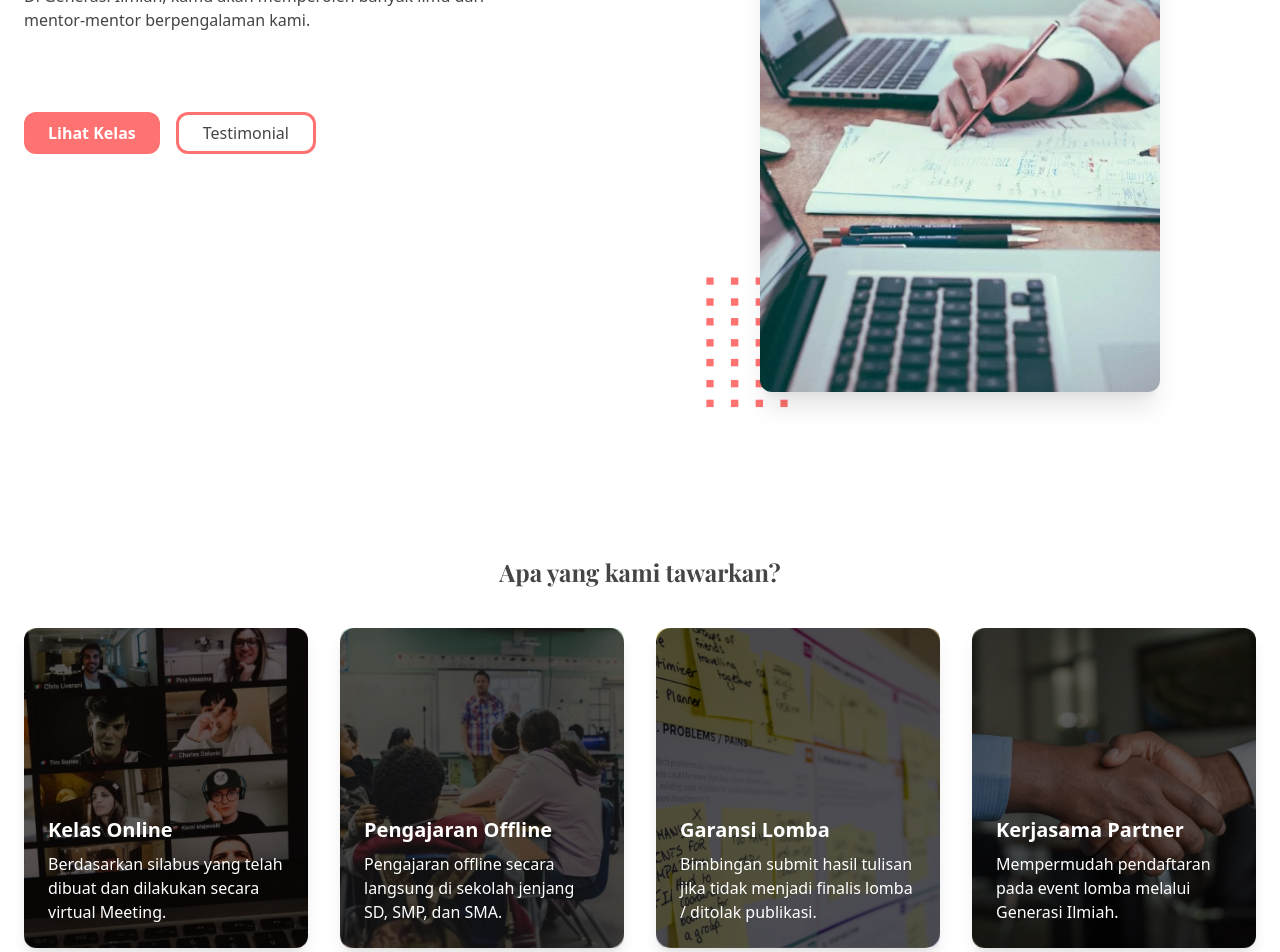
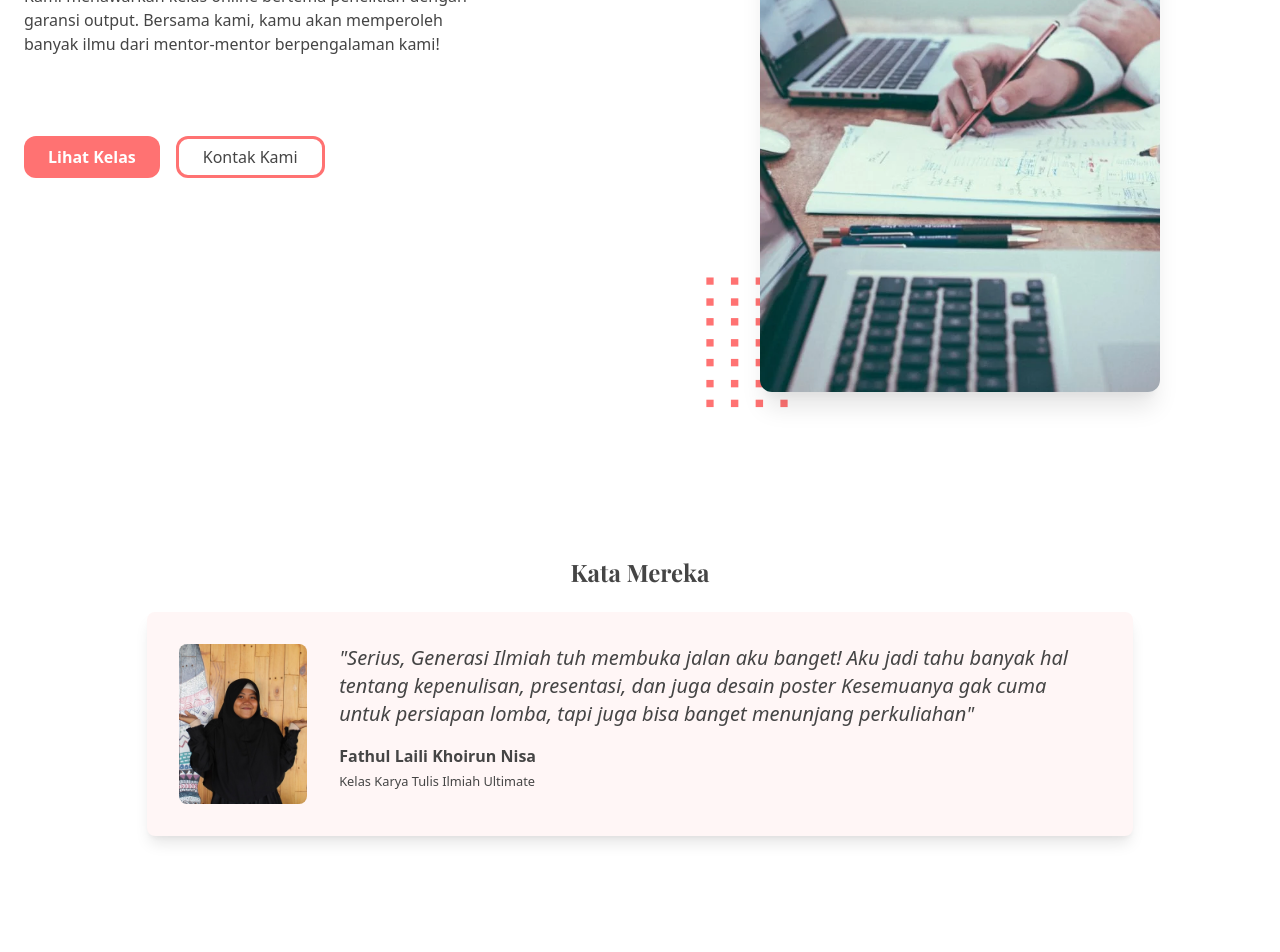
Before and after one commit to Generasiilmiah/generasiilmiah.com, a Next.js app: page / in a window 1280 px wide. Shown: the part 300-1252 px from the top of the page. Built offline with nearby package versions, Linux system fonts and the light colour scheme; no server answers.

Commit message:
Added home testimonial carousel

```diff
--- /dev/null
+++ b/components/HomeTestimonial.jsx
@@ -0,0 +1,44 @@
+import React from "react";
+import HomeSectionHeader from "./HomeSectionHeader";
+import TestimonialItem from "./TestimonialItem";
+
+import { Swiper, SwiperSlide } from "swiper/react";
+import SwiperCore, { Navigation, Pagination, Scrollbar, A11y } from "swiper";
+
+SwiperCore.use([Navigation, Pagination, Scrollbar, A11y]);
+
+function HomeTestimonial(props) {
+  return (
+    <section
+      className="container mx-auto md:px-6 pb-8 md:mb-14"
+      data-aos="fade-up"
+      data-aos-delay={150}
+      data-aos-easing="ease-in-out"
+    >
+      <HomeSectionHeader title="Kata Mereka" isCenter="centered" />
+
+      <Swiper
+        spaceBetween={50}
+        slidesPerView={1}
+        autoplay
+        navigation
+        pagination={{ clickable: true }}
+      >
+        <SwiperSlide>
+          <TestimonialItem
+            name="Fathul Laili Khoirun Nisa"
+            class="Kelas Karya Tulis Ilmiah Ultimate"
+            img="/assets/testimonial.jpg"
+          >
+            "Serius, Generasi Ilmiah tuh membuka jalan aku banget! Aku jadi tahu
+            banyak hal tentang kepenulisan, presentasi, dan juga desain poster
+            Kesemuanya gak cuma untuk persiapan lomba, tapi juga bisa banget
+            menunjang perkuliahan"
+          </TestimonialItem>
+        </SwiperSlide>
+      </Swiper>
+    </section>
+  );
+}
+
+export default HomeTestimonial;
--- /dev/null
+++ b/components/TestimonialItem.jsx
@@ -0,0 +1,25 @@
+import React from "react";
+
+function TestimonialItem(props) {
+  return (
+    <div className="flex flex-col md:flex-row gap-8 p-8 pb-10 md:pb-8 mb-10 w-4/5 mx-auto rounded-lg backdrop cursor-pointer shadow-lg">
+      <div
+        className="w-full md:w-32 h-40 bg-gray-400 rounded-lg md:flex-shrink-0"
+        style={{
+          backgroundImage: `url(${props.img})`,
+          backgroundPosition: "center",
+          backgroundSize: "cover",
+          backgroundRepeat: "no-repeat",
+        }}
+      ></div>
+      <div className="">
+        <p className="text-lg md:text-xl italic">{props.children}</p>
+
+        <h4 className="mt-6 md:mt-4 font-bold">{props.name}</h4>
+        <small>{props.class}</small>
+      </div>
+    </div>
+  );
+}
+
+export default TestimonialItem;
--- a/pages/index.jsx
+++ b/pages/index.jsx
@@ -1,5 +1,6 @@
 import React from "react";
 import Link from "next/link";
+
 import BottomCta from "../components/BottomCta";
 import Mengapa from "../components/Mengapa";
 import Services from "../components/Services";
@@ -7,6 +8,7 @@ import HomeClass from "../components/HomeClass";
 
 import classIndex from "../kelas.json";
 import Head from "next/head";
+import HomeTestimonial from "../components/HomeTestimonial";
 
 function index(props) {
   return (
@@ -14,7 +16,7 @@ function index(props) {
       <Head>
         <meta
           name="description"
-          content="Asah kemampuan penelitian dan penalaranmu bersama Generasi Ilmiah! Di Generasi Ilmiah, kamu akan memperoleh banyak ilmu dari mentor-mentor berpengalaman kami."
+          content="Asah kemampuan penelitian dan penalaranmu bersama Generasi Ilmiah! Kami menawarkan kelas online bertema penelitian dengan garansi output."
         />
         <meta property="og:url" content="https://generasiilmiah.com/" />
         <meta
@@ -24,13 +26,13 @@ function index(props) {
         <meta property="og:type" content="website" />
         <meta
           property="og:description"
-          content="Asah kemampuan penelitian dan penalaranmu bersama Generasi Ilmiah! Di Generasi Ilmiah, kamu akan memperoleh banyak ilmu dari mentor-mentor berpengalaman kami."
+          content="Asah kemampuan penelitian dan penalaranmu bersama Generasi Ilmiah! Kami menawarkan kelas online bertema penelitian dengan garansi output."
         />
         <meta
           property="og:title"
-          content="Generasi Ilmiah - Kontributif, prestatif, inspiratif"
+          content="Generasi Ilmiah - Les Karya Tulis Ilmiah"
         />
-        <title>Generasi Ilmiah - Kontributif, Prestatif, Inspiratif</title>
+        <title>Generasi Ilmiah - Les Karya Tulis Ilmiah</title>
       </Head>
 
       <header className="md:pb-10 md:container md:mx-auto flex md:justify-between flex-col-reverse md:flex-row overflow-x-hidden">
@@ -43,8 +45,9 @@ function index(props) {
             Asah Kemampuan Penelitian dan Penalaranmu bersama Generasi Ilmiah!
           </h2>
           <p className="mb-20">
-            Di Generasi Ilmiah, kamu akan memperoleh banyak ilmu dari
-            mentor-mentor berpengalaman kami.
+            Kami menawarkan kelas online bertema penelitian dengan garansi
+            output. Bersama kami, kamu akan memperoleh banyak ilmu dari
+            mentor-mentor berpengalaman kami!
           </p>
 
           <div className="flex">
@@ -59,18 +62,19 @@ function index(props) {
               </a>
             </Link>
 
-            <Link href="/testimonial">
-              <a className="block">
+            <Link href="https://api.whatsapp.com/send?phone=6281370369566&text=Halo%20Generasi%20Ilmiah!">
+              <a rel="noopener noreferrer" target="_blank" className="block">
                 <div
                   className="rounded-xl theme-border px-6 py-1.5 h-full flex justify-center items-center hover:border-5"
                   style={{ boxSizing: "border-box" }}
                 >
-                  <p>Testimonial</p>
+                  <p>Kontak Kami</p>
                 </div>
               </a>
             </Link>
           </div>
         </div>
+
         <div
           className="header-img w-full px-6 md:px-0 md:w-1/2 text-center flex items-center justify-center"
           data-aos="fade-left"
@@ -97,6 +101,7 @@ function index(props) {
         </div>
       </header>
 
+      <HomeTestimonial />
       <Services />
       <Mengapa />
       <HomeClass classes={props.classes} index={props.index} />
```
Also changed, not shown: public/assets/testimonial.jpg (added).
